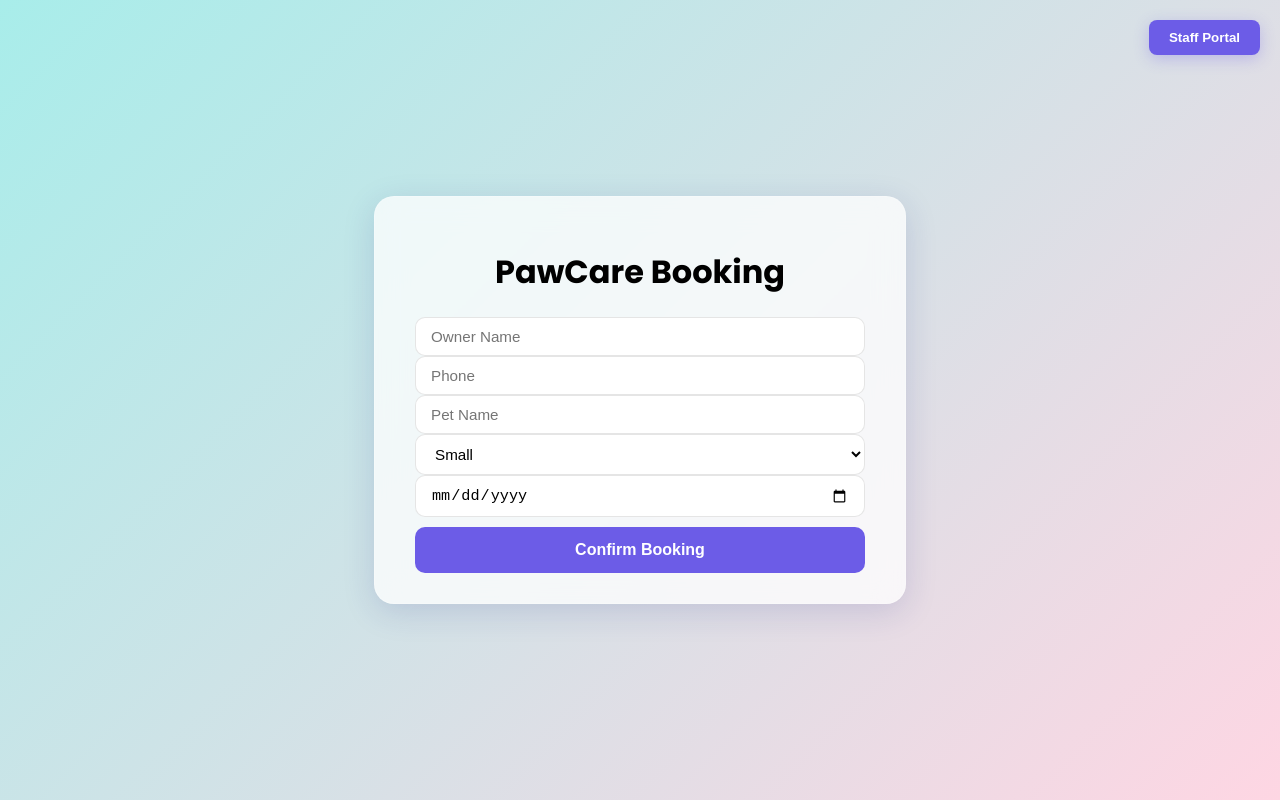
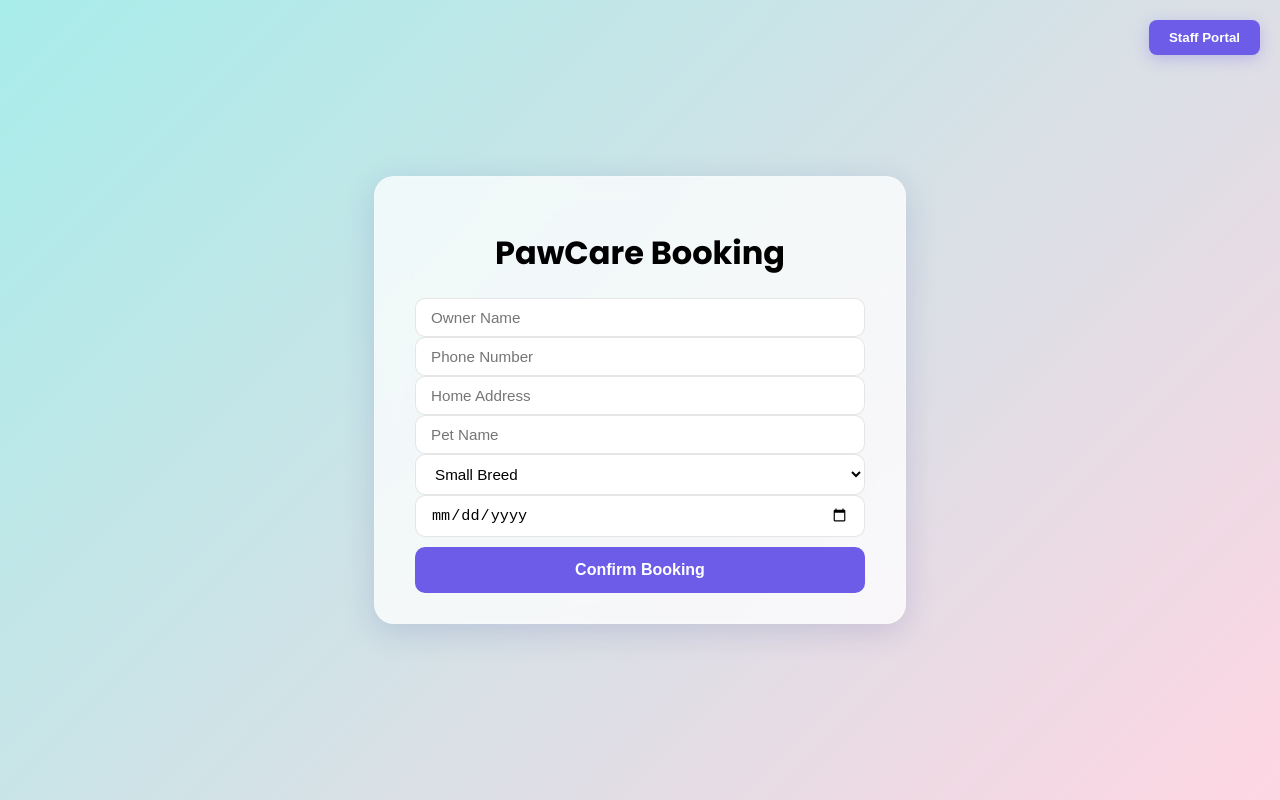
Before and after one commit to ericoacosta/VetCare, a React (Create React App) app: page / in a window 1280 px wide. Built offline with nearby package versions, Linux system fonts and the light colour scheme.

Commit message:
Update App.js

```diff
--- a/src/App.js
+++ b/src/App.js
@@ -1,11 +1,11 @@
 import { useState, useEffect } from "react";
 import { supabase } from "./supabaseClient";
-import Dashboard from "./Dashboard"; // Linking your new file
+import Dashboard from "./Dashboard";
 import './App.css';
 
 function App() {
   const [view, setView] = useState("booking");
-  const [, setSession] = useState(null);
+  const [, setSession] = useState(null); // Fixed unused var error
   const [formData, setFormData] = useState({
     ownerName: "", contactNo: "", petName: "", size: "small", address: "", date: ""
   });
@@ -34,11 +34,23 @@ function App() {
   const saveReservation = async (e) => {
     e.preventDefault();
     try {
-      const { data: oData, error: oErr } = await supabase.from('owners').insert([{ owner_name: formData.ownerName, contact_no: formData.contactNo, address: formData.address }]).select();
+      const { data: oData, error: oErr } = await supabase.from('owners').insert([{
+        owner_name: formData.ownerName,
+        contact_no: formData.contactNo,
+        address: formData.address
+      }]).select();
       if (oErr) throw oErr;
-      const { data: pData, error: pErr } = await supabase.from('pets').insert([{ owner_id: oData[0].id, pet_name: formData.petName, size: formData.size }]).select();
+      const { data: pData, error: pErr } = await supabase.from('pets').insert([{
+        owner_id: oData[0].id,
+        pet_name: formData.petName,
+        size: formData.size
+      }]).select();
       if (pErr) throw pErr;
-      await supabase.from('reservations').insert([{ pet_id: pData[0].id, appointment_date: formData.date, status: 'Pending' }]);
+      await supabase.from('reservations').insert([{
+        pet_id: pData[0].id,
+        appointment_date: formData.date,
+        status: 'Pending'
+      }]);
       alert("Reservation Saved!");
       setFormData({ ownerName: "", contactNo: "", petName: "", size: "small", address: "", date: "" });
     } catch (err) { alert(err.message); }
@@ -68,12 +80,13 @@ function App() {
             <h1>PawCare Booking</h1>
             <form onSubmit={saveReservation}>
               <input placeholder="Owner Name" value={formData.ownerName} onChange={(e) => setFormData({...formData, ownerName: e.target.value})} required />
-              <input placeholder="Phone" value={formData.contactNo} onChange={(e) => setFormData({...formData, contactNo: e.target.value})} required />
+              <input placeholder="Phone Number" value={formData.contactNo} onChange={(e) => setFormData({...formData, contactNo: e.target.value})} required />
+              <input placeholder="Home Address" value={formData.address} onChange={(e) => setFormData({...formData, address: e.target.value})} required />
               <input placeholder="Pet Name" value={formData.petName} onChange={(e) => setFormData({...formData, petName: e.target.value})} required />
               <select value={formData.size} onChange={(e) => setFormData({...formData, size: e.target.value})}>
-                <option value="small">Small</option>
-                <option value="medium">Medium</option>
-                <option value="large">Large</option>
+                <option value="small">Small Breed</option>
+                <option value="medium">Medium Breed</option>
+                <option value="large">Large Breed</option>
               </select>
               <input type="date" value={formData.date} onChange={(e) => setFormData({...formData, date: e.target.value})} required />
               <button type="submit" className="primary-btn">Confirm Booking</button>
```
